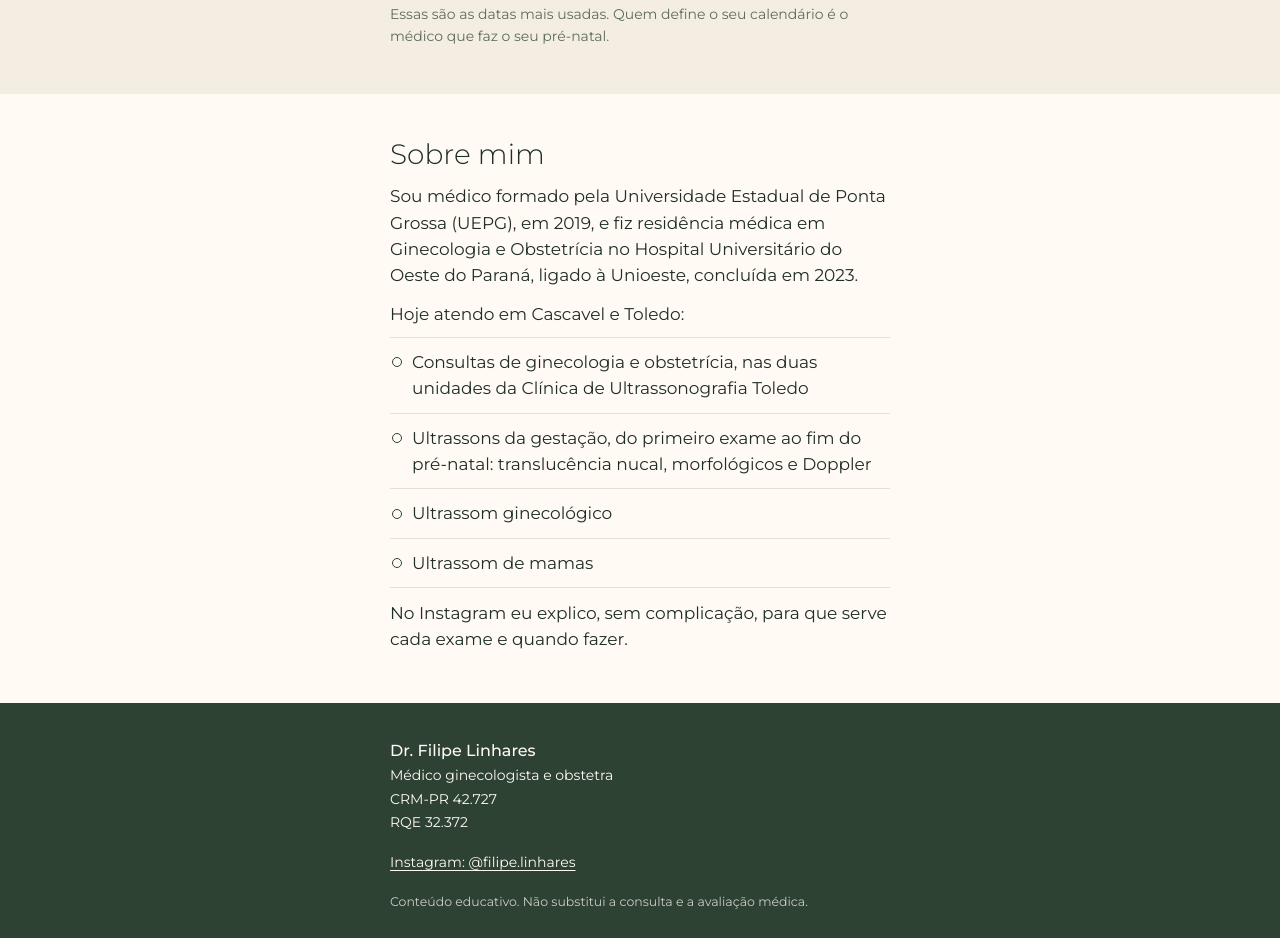
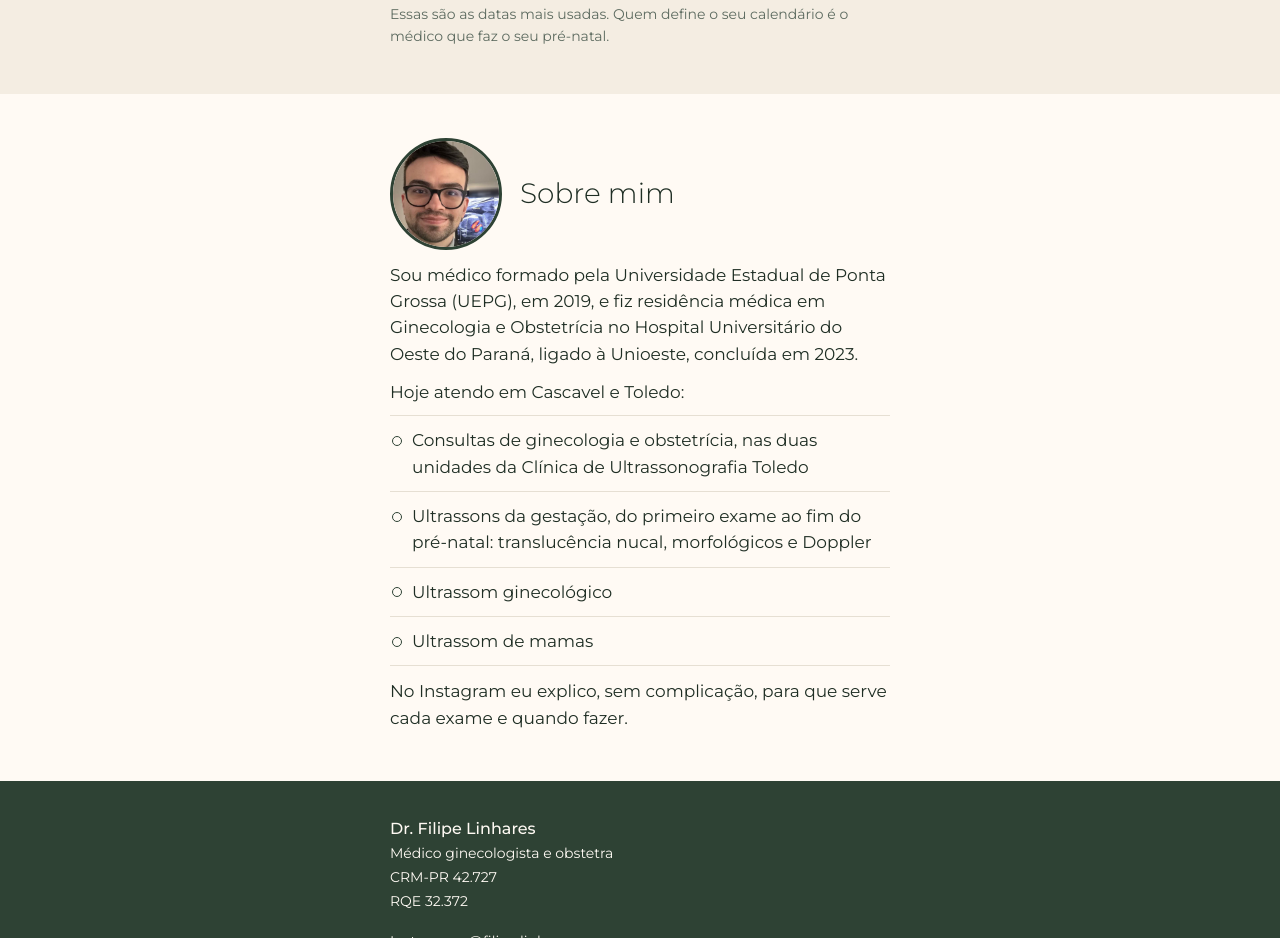
Before and after one commit to linharessolucoesdigitais-sys/drfilipelinhares, a plain HTML site: page index.html in a window 1280 px wide. Shown: the part 2020-2958 px from the top of the page. Drawn offline with Linux system fonts and the light colour scheme.

Commit message:
Foto no Sobre mim (dados da paciente borrados)

```diff
--- a/index.html
+++ b/index.html
@@ -23,7 +23,7 @@
   "jobTitle": "Médico ginecologista e obstetra",
   "description": "Médico ginecologista e obstetra em Cascavel e Toledo (PR). CRM-PR 42.727, RQE 32.372.",
   "url": "https://linharessolucoesdigitais-sys.github.io/drfilipelinhares/",
-  "image": "https://linharessolucoesdigitais-sys.github.io/drfilipelinhares/icone-verde.png",
+  "image": "https://linharessolucoesdigitais-sys.github.io/drfilipelinhares/foto-filipe.jpg",
   "sameAs": ["https://www.instagram.com/filipe.linhares/"],
   "knowsAbout": ["Ginecologia", "Obstetrícia", "Pré-natal", "Ultrassom obstétrico", "Ultrassom morfológico", "Translucência nucal", "Doppler obstétrico", "Ultrassom ginecológico", "Ultrassom de mamas"],
   "alumniOf": [
@@ -132,6 +132,8 @@
   /* ---------- sobre e rodapé ---------- */
   .sobre{padding:44px 0 20px}
   .sobre h2{font-weight:300;font-size:28px;line-height:1.2}
+  .sobre-topo{display:flex;align-items:center;gap:18px}
+  .sobre-topo img{width:112px;height:112px;border-radius:50%;object-fit:cover;flex:none;border:3px solid var(--verde)}
   .sobre p{margin-top:12px}
   .servicos{margin-top:10px;list-style:none;border-top:1px solid #e6dfd3}
   .servicos li{padding:11px 0 11px 22px;border-bottom:1px solid #e6dfd3;position:relative}
@@ -197,7 +199,10 @@
 
   <section class="sobre" aria-labelledby="t-sobre">
     <div class="col">
-      <h2 id="t-sobre">Sobre mim</h2>
+      <div class="sobre-topo">
+        <img src="foto-filipe.jpg" width="640" height="640" alt="Dr. Filipe Linhares, sorrindo, de óculos, em frente a um aparelho de ultrassom" loading="lazy">
+        <h2 id="t-sobre">Sobre mim</h2>
+      </div>
       <p>Sou médico formado pela Universidade Estadual de Ponta Grossa (UEPG), em 2019, e fiz residência médica em Ginecologia e Obstetrícia no Hospital Universitário do Oeste do Paraná, ligado à Unioeste, concluída em 2023.</p>
       <p>Hoje atendo em Cascavel e Toledo:</p>
       <ul class="servicos">
```
Also changed, not shown: foto-filipe.jpg (added).
